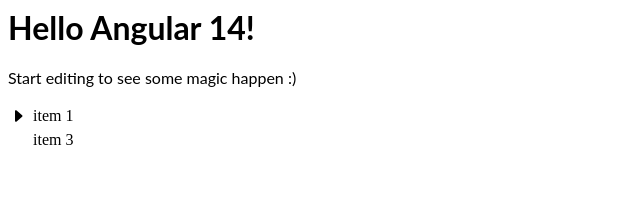
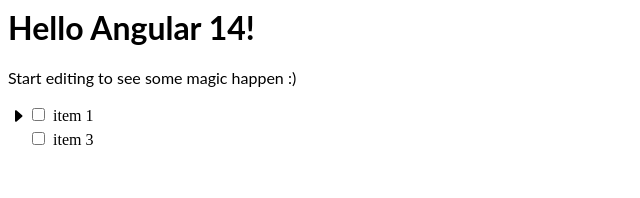
Before and after one commit to mindtech2014/angular-treeview, an Angular app: page / in a window 1280 px wide. Shown: the top 198 px of the page, without its empty margins (0-640 px from the left). Built offline with nearby package versions, Linux system fonts and the light colour scheme.

Commit message:
6 files modified

```diff
--- a/src/treeview/model/tree-node.ts
+++ b/src/treeview/model/tree-node.ts
@@ -5,4 +5,5 @@
   public children: TreeNode<T>[];
   public expanded: boolean;
   public selected: boolean;
+  public checked: boolean;
 }
--- a/src/treeview/tree-view.module.ts
+++ b/src/treeview/tree-view.module.ts
@@ -3,10 +3,11 @@
 import { TreeViewComponent } from './treeview.component';
 import { TreeNodeComponent } from './treenode/treenode.component';
 import { TreeNode } from './model/tree-node';
+import { FormsModule } from '@angular/forms';
 
 @NgModule({
   imports: [
-    CommonModule
+    CommonModule, FormsModule
   ],
   declarations: [TreeViewComponent,TreeNodeComponent]
   ,exports: [TreeViewComponent]
--- a/src/treeview/treenode/treenode.component.html
+++ b/src/treeview/treenode/treenode.component.html
@@ -9,10 +9,12 @@
         <path d="M7.247 11.14L2.451 5.658C1.885 5.013 2.345 4 3.204 4h9.592a1 1 0 0 1 .753 1.659l-4.796 5.48a1 1 0 0 1-1.506 0z"/>
       </svg>
     </span>
-		<span class="tree-label" [ngClass]="{'selected' : treeNode.selected}" (click)="nodeSelected(treeNode)">{{treeNode.label}}</span>
+    <input type="checkbox" [(ngModel)]="treeNode.checked" (change)="onCheckbocCheckedChange(treeNode)" />
+		<span class="tree-label" [ngClass]="{'selected' : treeNode.selected}"
+     (click)="nodeSelected(treeNode)">{{treeNode.label}}</span>
 	</div>
 	<div *ngIf="treeNode.expanded && treeNode.children && treeNode.children.length>0" class="tree-children">
-		<treenode *ngFor="let treeNode of treeNode.children" [treeNode]="treeNode"
+		<treenode *ngFor="let treeNode of treeNode.children" [treeNode]="treeNode" [treeNodeCheckChanged]="treeNodeCheckChanged"
 			(onNodeArrowClicked)="nodeArrowClicked($event)" (onNodeSelected)="nodeSelected($event)">
 		</treenode>
 	</div>
--- a/src/treeview/treenode/treenode.component.ts
+++ b/src/treeview/treenode/treenode.component.ts
@@ -9,6 +9,8 @@
 export class TreeNodeComponent{
 
   @Input('treeNode') treeNode;
+  @Input('treeNodeCheckChanged') treeNodeCheckChanged;
+
   @Output() onNodeArrowClicked = new EventEmitter<TreeNode<any>>();
   @Output() onNodeSelected = new EventEmitter<TreeNode<any>>();
 
@@ -25,4 +27,11 @@
     this.onNodeSelected.emit(node);
   }
 
+  public onCheckbocCheckedChange(node: TreeNode<any>)
+  {
+    console.log(node.checked);
+    if(this.treeNodeCheckChanged)
+      this.treeNodeCheckChanged(node);
+  }
+
 }
--- a/src/treeview/treeview.component.html
+++ b/src/treeview/treeview.component.html
@@ -1,3 +1,4 @@
 <div *ngFor="let treeNode of treeItems" class="v-tree-view">
-  <treenode [treeNode]="treeNode" (onNodeArrowClicked)="nodeArrowClicked($event)" (onNodeSelected)="nodeSelected($event)"></treenode>
+  <treenode [treeNode]="treeNode" [treeNodeCheckChanged]="treeNodeCheckChanged"
+   (onNodeArrowClicked)="nodeArrowClicked($event)" (onNodeSelected)="nodeSelected($event)"></treenode>
 </div>
--- a/src/treeview/treeview.component.ts
+++ b/src/treeview/treeview.component.ts
@@ -1,4 +1,4 @@
-import { Component, Input, Output, EventEmitter } from '@angular/core';
+import { Component, Input, Output, EventEmitter, OnChanges, SimpleChanges } from '@angular/core';
 import { TreeNode } from './model/tree-node';
 
 @Component({
@@ -6,12 +6,17 @@
   templateUrl: './treeview.component.html',
   styleUrls: [ './treeview.css' ]
 })
-export class TreeViewComponent{
+export class TreeViewComponent implements OnChanges{
 
   @Input('treeItems') treeItems :TreeNode<any>[];
   @Output() onNodeSelected = new EventEmitter<TreeNode<any>>();
 
   constructor() { }
+
+  public ngOnChanges(changes: SimpleChanges)
+  {
+    console.log(changes);
+  }
 
   public nodeArrowClicked(node:TreeNode<any>)
   {
@@ -32,4 +37,10 @@
       treeNode.children.forEach(node=>{this.changeSelectedProperty(node, selected);})
   }
 
+  public treeNodeCheckChanged(treeNode: TreeNode<any>)
+  {
+    if(treeNode.children)
+      treeNode.children.forEach(node=>{ node.checked  = treeNode.checked; });
+  }
+
 }
```
